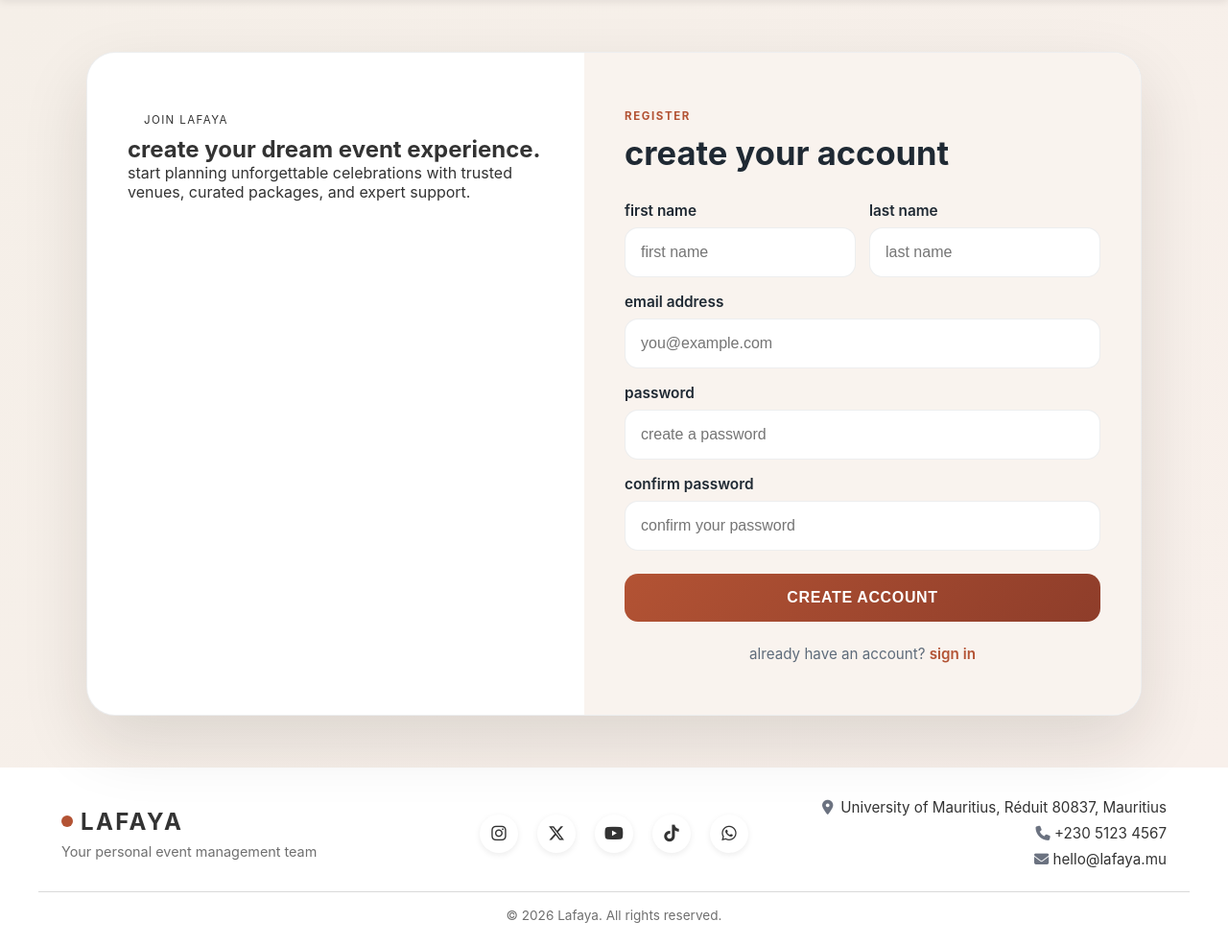
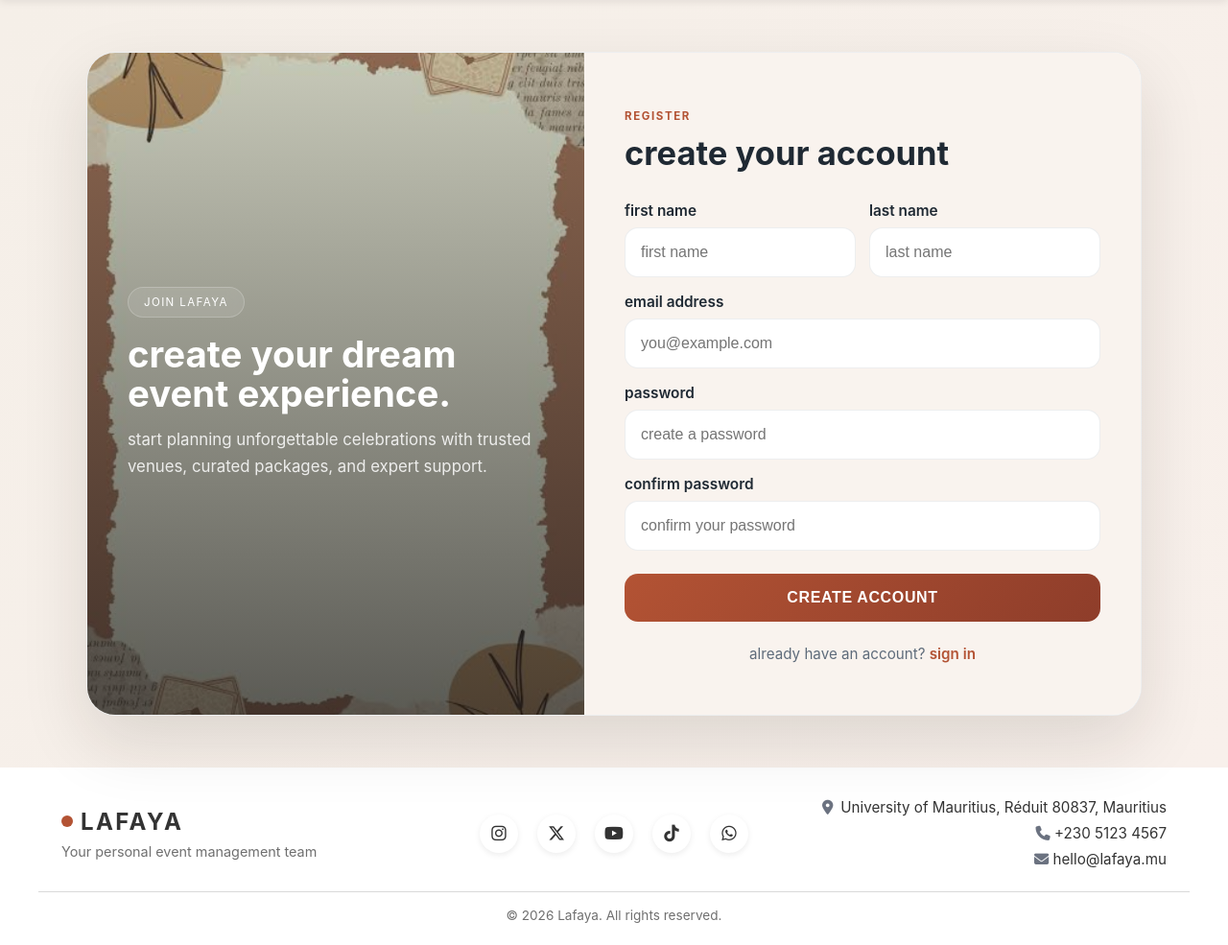
Before and after one commit to vidoushi08/Lafaya, a Django app: page /authentication/register/ in a window 1280 px wide. Shown: the part 57-1042 px from the top of the page at 96% size. Run offline with Django 5.2, Linux system fonts and the light colour scheme.

Commit message:
Updated the authentication code

```diff
--- a/authentication/static/authentication/css/authentication.css
+++ b/authentication/static/authentication/css/authentication.css
@@ -100,6 +100,47 @@
 
 .auth-panel {
   padding: 54px 42px;
+}
+
+.auth-panel-visual {
+  position: relative;
+  display: flex;
+  flex-direction: column;
+  justify-content: center;
+  align-items: flex-start;
+  background-size: cover;
+  background-position: center;
+  color: #ffffff;
+  min-height: 100%;
+  overflow: hidden;
+}
+
+.auth-panel-visual::before {
+  content: "";
+  position: absolute;
+  inset: 0;
+  background: linear-gradient(180deg, rgba(10, 26, 38, 0.20), rgba(17, 17, 20, 0.68));
+}
+
+.auth-panel-visual > * {
+  position: relative;
+  z-index: 1;
+}
+
+.auth-panel-visual h1 {
+  margin: 18px 0 12px;
+  max-width: 430px;
+  font-size: clamp(2.2rem, 3vw, 3.2rem);
+  line-height: 1.08;
+  font-weight: 700;
+}
+
+.auth-panel-visual p {
+  margin: 0;
+  max-width: 440px;
+  color: rgba(255, 255, 255, 0.85);
+  font-size: 1.05rem;
+  line-height: 1.7;
 }
 
 .auth-panel-form {
--- a/authentication/templates/authentication/login.html
+++ b/authentication/templates/authentication/login.html
@@ -10,7 +10,7 @@
 {% block content %}
 <section class="auth-page">
   <div class="auth-card auth-card-login">
-    <div class="auth-visual" style="background-image: url('{% static 'images/login_side.png' %}');">
+    <div class="auth-visual" style="background-image: url('/static/images/login_side.png');">
       <div class="auth-visual-content auth-visual-content-top">
         {% include 'includes/lafaya_logo.html' %}
         <h1>Create magical memories.</h1>
--- a/authentication/templates/authentication/register.html
+++ b/authentication/templates/authentication/register.html
@@ -10,7 +10,7 @@
 {% block content %}
 <section class="auth-page">
   <div class="auth-card auth-card-register">
-    <div class="auth-panel auth-panel-visual auth-panel-visual-alt">
+    <div class="auth-panel auth-panel-visual auth-panel-visual-alt" style="background-image: url('/static/images/register_background.png');">
       <div class="auth-badge">join lafaya</div>
       <h1>create your dream event experience.</h1>
       <p>
```
